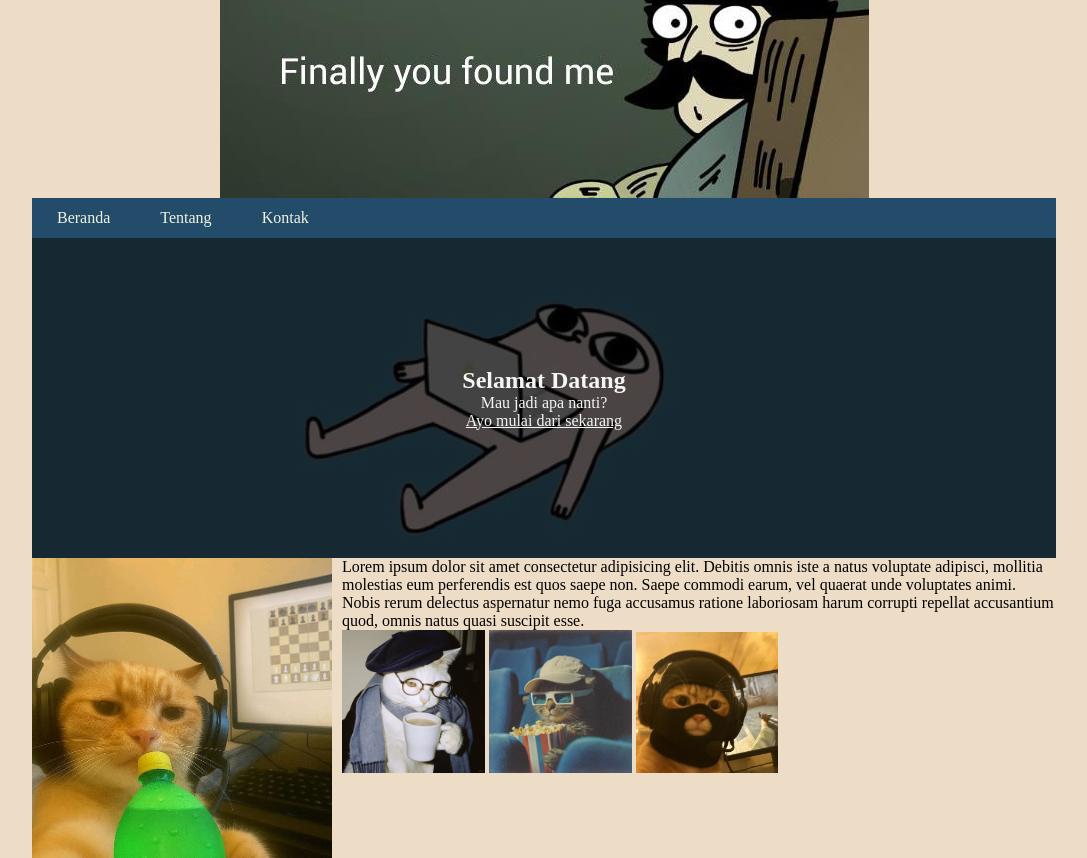
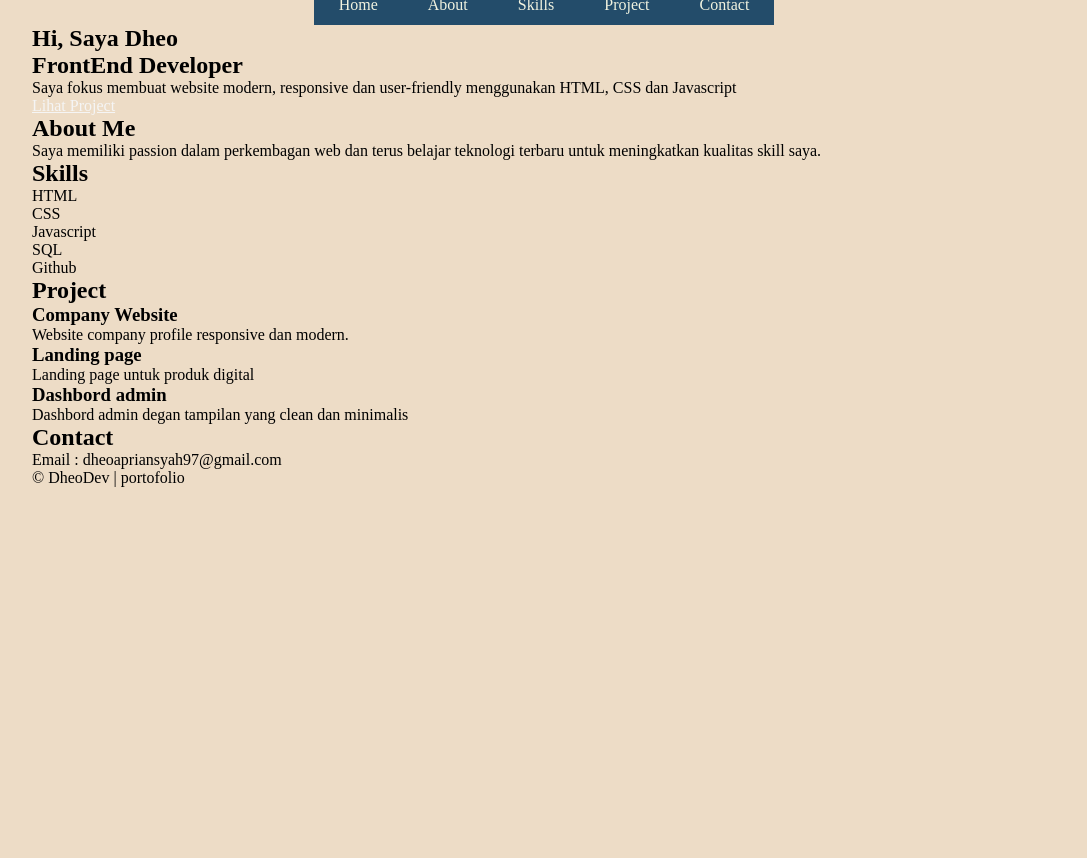
Before and after one commit to dheo-apriansyah/belajar-css, a plain HTML site: page index.html in a window 1280 px wide. Shown: the part 42-900 px from the top of the page, without its empty margins (96-1183 px from the left). After the commit the page ends 800 px from the top, so only its background shows below. Drawn offline with Linux system fonts and the light colour scheme.

Commit message:
Update index.html
ubah semua portofolio

```diff
--- a/index.html
+++ b/index.html
@@ -7,32 +7,80 @@
    <title>Website</title>
 </head>
 <body>
-   <header><img src="img/header2.jpeg" alt="header"></header>
+<div class="container">
+<header>
    <nav>
+      <h2><a href="#hero">Dheo<span>Dev</span></a></h2>
       <ul>
-         <li><a href="#">Beranda</a></li>
-         <li><a href="#">Tentang</a></li>
-         <li><a href="#">Kontak</a></li>
+         <li><a href="#hero">Home</a></li>
+         <li><a href="#about">About</a></li>
+         <li><a href="#skills">Skills</a></li>
+         <li><a href="#project">Project</a></li>
+         <li><a href="#contact">Contact</a></li>
       </ul>
    </nav>
-   <section class="hero">
-      <div class="text-hero">
-         <h1>Selamat Datang</h1>
-         <p>Mau jadi apa nanti?</p>
-         <a href="#">Ayo mulai dari sekarang</a>
+</header>
+
+<!-- hero -->
+ <main>
+   <section id="hero">
+      <div>
+         <h2>Hi, Saya <Span>Dheo</Span><br>FrontEnd Developer</h2>
+         <p>Saya fokus membuat website modern, responsive dan user-friendly menggunakan HTML, CSS dan Javascript</p>
+         <a href="project" class="btn">Lihat Project</a>
       </div>
    </section>
-   <section class="produk">
-      <figure>
-         <img src="img/gambar.jpeg" alt="gambar kucing">
-         <figcaption>
-           <p> Lorem ipsum dolor sit amet consectetur adipisicing elit. Debitis omnis iste a natus voluptate adipisci, mollitia molestias eum perferendis est quos saepe non. Saepe commodi earum, vel quaerat unde voluptates animi. Nobis rerum delectus aspernatur nemo fuga accusamus ratione laboriosam harum corrupti repellat accusantium quod, omnis natus quasi suscipit esse.</p>
-            <img src="img/cat1.jpeg" alt="#">
-            <img src="img/cat2.jpeg" alt="#">
-            <img src="img/cat3.jpeg" alt="#">
-         </figcaption>
 
-      </figure>
+   <!-- about -->
+   <section id="about">
+      <div>
+         <h2>About Me</h2>
+         <p>Saya memiliki passion dalam perkembagan web dan terus belajar teknologi terbaru untuk meningkatkan kualitas skill saya.</p>
+      </div>
    </section>
+
+   <!-- Skills -->
+    <section id="skills">
+      <h2>Skills</h2>
+      <div class="skills">
+         <div>HTML</div>
+         <div>CSS</div>
+         <div>Javascript</div>
+         <div>SQL</div>
+         <div>Github</div>
+      </div>
+    </section>
+
+    <!-- Project  -->
+     <section id="projects">
+      <h2>Project</h2>
+      <div class="projects">
+         <article>
+            <h3>Company Website</h3>
+            <p>Website company profile responsive dan modern.</p>
+         </article>
+         <article>
+            <h3>Landing page</h3>
+            <p>Landing page untuk produk digital</p>
+         </article>
+         <article>
+            <h3>Dashbord admin</h3>
+            <p>Dashbord admin degan tampilan yang clean dan minimalis</p>
+         </article>
+      </div>
+     </section>
+
+     <!-- kontak -->
+      <section id="contact">
+         <h2>Contact</h2>
+         <p>Email : dheoapriansyah97@gmail.com</p>
+      </section>
+ </main>
+
+ <footer>
+   &copy; DheoDev | portofolio
+ </footer>
+</div>
+
 </body>
 </html>
```
